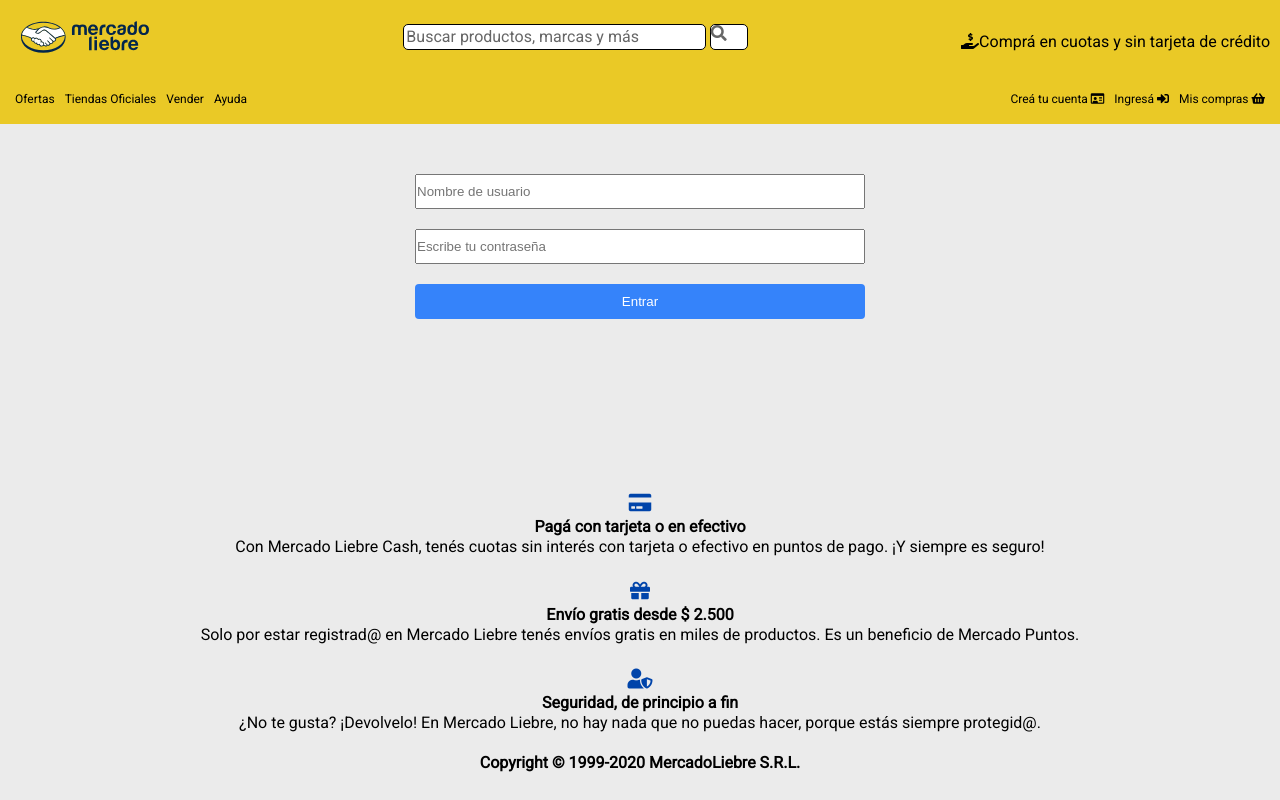
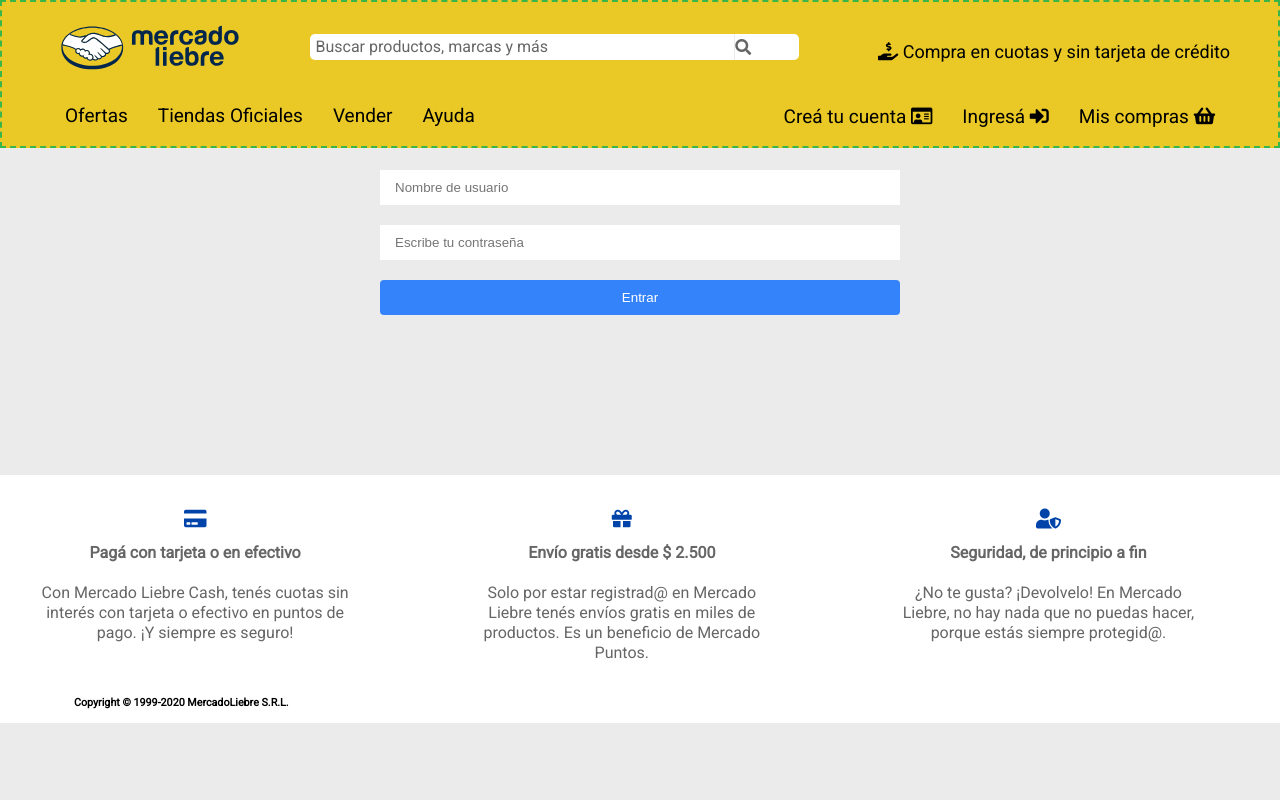
Before and after one commit to AraceliCatalano/MercadoLiebre, a website: page views/login.html in a window 1280 px wide. Drawn offline with Linux system fonts and the light colour scheme; files that its build step writes are made by us from their sources; files whose address does not match are found by name.

Commit message:
actualizo estilos ML

```diff
--- a/app.js
+++ b/app.js
@@ -3,8 +3,8 @@
 app.use(express.static('public'));
 
 
-app.listen(3001, ()=>{
-    console.log('Servidor ejecutando en puerto 3000');
+app.listen(3002, ()=>{
+    console.log('Servidor ejecutando en puerto 3002');
 });
 
 app.get('/', (req,res)=>{
--- a/public/css/styles.css
+++ b/public/css/styles.css
@@ -15,6 +15,14 @@
     margin: 20px 0px;
 }
 
+header {
+    border: #39b54a dashed 2px;
+    background-color: #EAC926;
+    padding: 2px;
+    position: fixed;
+    top: 0;
+}
+
 div.top-header{
     padding: 10px;
     display: flex;
@@ -22,10 +30,6 @@
     justify-content: space-between;
     align-items: center;
     text-align: center;
-}
-
-header{
-    background-color: #EAC926;
 }
 
 header div.logo {
@@ -45,8 +49,9 @@
     display:flex;
     width: 20%;
     flex-wrap: wrap;
-    border-radius: 5px;
-    margin: 2px;
+    border-top-right-radius: 5px;
+    border-bottom-right-radius: 5px;
+    padding: 3px 0;
 }
 
 header div.input {
@@ -54,8 +59,10 @@
     width: 80%;
     flex-wrap: wrap;
     text-align: center;
-    border-radius: 5px;
-    margin: 2px;
+    border-top-left-radius: 5px;
+    border-bottom-left-radius: 5px;
+    border-right: solid 1px #ebebeb;
+    padding: 3px 0 3px 5px;
 }
 
 header nav {
@@ -74,17 +81,20 @@
 
 header .form .input{
     background-color: #FFF;
-    border: 1px solid #000;
     outline: none;
     color: #666;
-    padding: 2px;
-}
+    }
+
 header .form .submit{
     background-color: #FFF;
-    border: 1px solid #000;
     color: #666;
-    width: 10%;
+    width: 12%;
+    align-items:center;
+    text-align: center;
 }
+header .form .submit i{
+    text-align: center;
+ }
 
 header div.top-header p{
     width: 100%;
@@ -145,6 +155,9 @@
     margin-top: 20px;
 }
 
+section.banner {
+    margin-top: 215px;
+}
 section.banner img{
     width: 100%;
 }
@@ -234,38 +247,48 @@
 footer section {
     text-align: center;
     padding: 10px;
+    color: #666;
 }
 
 /*Página de login*/
 .login-container {
     margin: auto;
     display: flex;
+    text-align: center;
+    margin-top: 250px;
     justify-content: center;
-    width: 80%;
-    margin-top: 40px;
+    max-width: 350px;
 }
 
+
 .login-container form {
-    width: 90%;
     margin: auto;
     display: flex;
     flex-direction: column;
-    justify-content: center;
     align-items: center;
     margin-bottom: 150px;
+    padding-top: 10px;
+    margin-left: 10px;
+    margin-right: 10px;
+    justify-content: center;
+    max-width: 90%;
 }
 
 form .user-name-login, form .password, form .login-button-container {
     margin: 10px;
-    width: 750px;
+    width: 350px;
     height: 35px;;
     display: flex;
     justify-content: center;
+    margin-left: 10px;
+    margin-right: 10px;
 
 }
 
 form .user-name-login input, form .password input {
-    width: 60%;
+    width: 80%;
+    border: none;
+    padding-left: 15px;
 }
 
  form .login-button {
@@ -276,13 +299,13 @@
     display:flex;
     justify-content: center;
     align-items: center;
-    width: 60%;
+    width: 80%;
 }
+
 
 form .login-button a {
     color: white;
     text-decoration: none;
-    background-color: #3583fa;
     cursor: pointer;
     border-radius: 4px;
     border: none;
@@ -292,29 +315,30 @@
 .form-container {
     display: flex;
     justify-content: center;
-    margin: 20px;
+    margin-top: 240px;
 }
 
 .form-register [type="submit"], .form-register [type="reset"] {
     background-color: #3583fa;
-    margin: 20px;
+    margin: 10px;
     color: #ebebeb;
     border-radius: 5px;
-    width: 150px;
+    width: 40%;
     height: 30px;
     border:none;
+    cursor: pointer;
 }
 
 .form-register {
     display: flex;
     flex-direction: column;
-    flex-wrap: wrap;
     align-items: flex-start;
-    width: 40%;
+    width: 80%;
+    margin-bottom: 40px;
 }
 
 .form-register * {
-    margin-top: 10px;
+    margin: 5px;
 }
 
 .form-register [type="text"], .form-register [type="date"], .form-register [type="password"], .form-register [type="email"] {
@@ -327,10 +351,12 @@
 
 .div-submit {
     justify-content: end;
+    flex-direction: row;
+    flex-wrap: nowrap;
+    width: 100%;
 }
 
-
-@media (min-width:361px) and (max-width: 761px) {
+@media (min-width:400px) and (max-width: 761px) {
     .description {
         display: block;
     }
@@ -399,20 +425,42 @@
         flex-wrap: wrap;
         justify-content: space-around;
     }
+    .form-register {
+        width: 50%;
+    }
+
+    .login-container {
+        width: 80%;
+       margin-top: 200px;
+       max-width: 600px;
+    }
+    form .user-name-login input, form .password input {
+        width: 100%;
+    }
+    form .login-button {
+        width: 100%;
+    }
+
 
 }
 
 @media (min-width:769px) {
     .description {
-        display: block;
+        display: none;
     }
-    header div.top.header {
+    header div.top-header {
         display: flex;
         text-align: center;
         justify-content: space-between;
         flex-wrap: wrap;
         align-content: center;
     }
+
+    header .copy-header {
+        max-width: 350px;
+        text-align: right;
+    }
+
     header div.logo{
         display: flex;
         width: 150px;
@@ -462,8 +510,131 @@
     }
 
     main section article {
-        box-shadow: 0 0 10px rgb(100,100,100);
         flex: 22%;
         margin: 10px;
     }
+
+    main section article:hover {
+        box-shadow: 0 0 10px rgb(100,100,100);
+    }
+
+    main section article:hover .description {
+        display: block;
+    }
+
+    main section .products .main-article i:hover {
+        transform: rotate(-90deg);
+        transition-duration: 450ms;
+    }
+
+    .login-container form div.login-button-container .login-button:hover {
+        background-color: #39b54a;
+    }
+
+    footer section .footer-icon i:hover {
+        color: #39b54a;
+    }
+
+    footer {
+        display: flex;
+        flex-wrap: wrap;
+        justify-content: space-around;
+        background-color: white;
+        padding-top: 20px;
+    }
+    footer section {
+        width: 30%;
+    }
+    footer div {
+        flex-direction: row;
+        width: 90%;
+        padding: 10px;
+    }
+    footer div p {
+        text-align: center;
+        font-size: 16px;
+    }
+    .form-register {
+        width: 50%;
+    }
+    header {
+        width: 100%;
+        margin:auto;
+    }
+    header div.top-header, header .main-navbar {
+        margin: auto;
+        flex-wrap: nowrap;
+    }
+    section.banner, .login-container {
+        margin-top: 130px;
+    }
+    form .user-name-login, form .password, form .login-button-container {
+        margin: 10px;
+        max-width: 650px;
+        height: 35px;;
+        display: flex;
+        justify-content: center;
+    }
+    .login-container {
+        max-width: 750px;;
+    }
+
 }
+
+@media (min-width: 1200px) {
+    header {
+        width: 100%;
+        margin:auto;
+    }
+    header div.top-header, header .main-navbar {
+        max-width: 1200px;
+        margin: auto;
+        flex-wrap: nowrap;
+    }
+
+    header div.top-header p{
+        text-align: right;
+        max-width: none;
+        width: 35%;
+    }
+    header .top-header .logo {
+        width: 200px;
+    }
+
+    header div .form {
+        width: 45%;
+    }
+
+    .main-header-top-bar {
+        align-items: center;
+    }
+    header .copy-header {
+        max-width: none;
+        font-size: 18px;
+        font-weight: 400;
+        margin: 0;
+    }
+    .main-navbar {
+        margin-top: 30px;
+    }
+    .main-navbar ul li {
+        margin: 0 10px;
+    }
+    .main-navbar ul li a {
+        font-size: 19px;
+    }
+    .form-register {
+        width: 50%;
+    }
+    section.banner, .login-container {
+        margin-top: 150px;
+    }
+
+    form .user-name-login, form .password, form .login-button-container {
+        margin: 10px;
+        width: 750px;
+        height: 35px;;
+        display: flex;
+        justify-content: center;
+    }
+}
--- a/views/login.html
+++ b/views/login.html
@@ -1,5 +1,6 @@
 <!DOCTYPE html>
 <html>
+
 <head>
     <meta charset="UTF-8">
     <title>Bienvenidxs a MercadoLiebre</title>
@@ -8,8 +9,9 @@
     <link rel="stylesheet" href="https://cdnjs.cloudflare.com/ajax/libs/font-awesome/5.11.2/css/all.min.css">
     <link rel="stylesheet" href="css/styles.css">
 </head>
+
 <body>
-        <header>
+    <header class="main-header">
         <div class="top-header">
             <div class="logo">
                 <img src="images/logo-mercado-liebre.svg" alt="Logo de MercadoLiebre">
@@ -18,18 +20,19 @@
                 <div class="input">Buscar productos, marcas y más</div>
                 <div class="submit"><i class="fa fa-search"></i></div>
             </div>
-                <div>
-                    <p><i class="fas fa-hand-holding-usd"></i>Comprá en cuotas y sin tarjeta de crédito</p>
+            <p class="copy-header">
+                <i class="fas fa-hand-holding-usd"></i>
+                Compra en cuotas y sin tarjeta de crédito
+            </p>
         </div>
-            </div>
-            <nav>
+        <nav class="main-navbar">
             <ul class="main-nav-list">
                 <li><a href="#">Ofertas</a></li>
                 <li><a href="#">Tiendas Oficiales</a></li>
                 <li><a href="#">Vender</a></li>
                 <li><a href="#">Ayuda</a></li>
             </ul>
-                <ul  class="user-nav-list">
+            <ul class="user-nav-list">
                 <li><a href="/register">Creá tu cuenta <i class="far fa-id-card"></i></a></li>
                 <li><a href="/login">Ingresá <i class="fas fa-sign-in-alt"></i></a></li>
                 <li><a href="#">Mis compras <i class="fas fa-shopping-basket"></i></a></li>
@@ -39,6 +42,7 @@
             <i class="fa fa-bars burger"></i>
         </div>
     </header>
+
 
     <div class="login-container">
         <form action="resultadologin.html" method="POST">
@@ -86,14 +90,16 @@
                 <h4>Seguridad, de principio a fin</h4>
             </div>
             <div>
-                    <p>¿No te gusta? ¡Devolvelo! En Mercado Liebre, no hay nada que no puedas hacer, porque estás siempre protegid@.</p>
+                <p>¿No te gusta? ¡Devolvelo! En Mercado Liebre, no hay nada que no puedas hacer, porque estás siempre
+                    protegid@.</p>
             </div>
         </section>
-            <section>
-                <h4>Copyright © 1999-2020 MercadoLiebre S.R.L.</h4>
-            </section>
+        <div>
+            <h6>Copyright © 1999-2020 MercadoLiebre S.R.L.</h6>
+        </div>
 
     </footer>
 
 </body>
+
 </html>
```
Also changed, not shown: views/home.html (+19 -12 lines), views/register.html (+18 -12 lines), 1 other file. Lines whose indentation alone changed are shown as unchanged.
